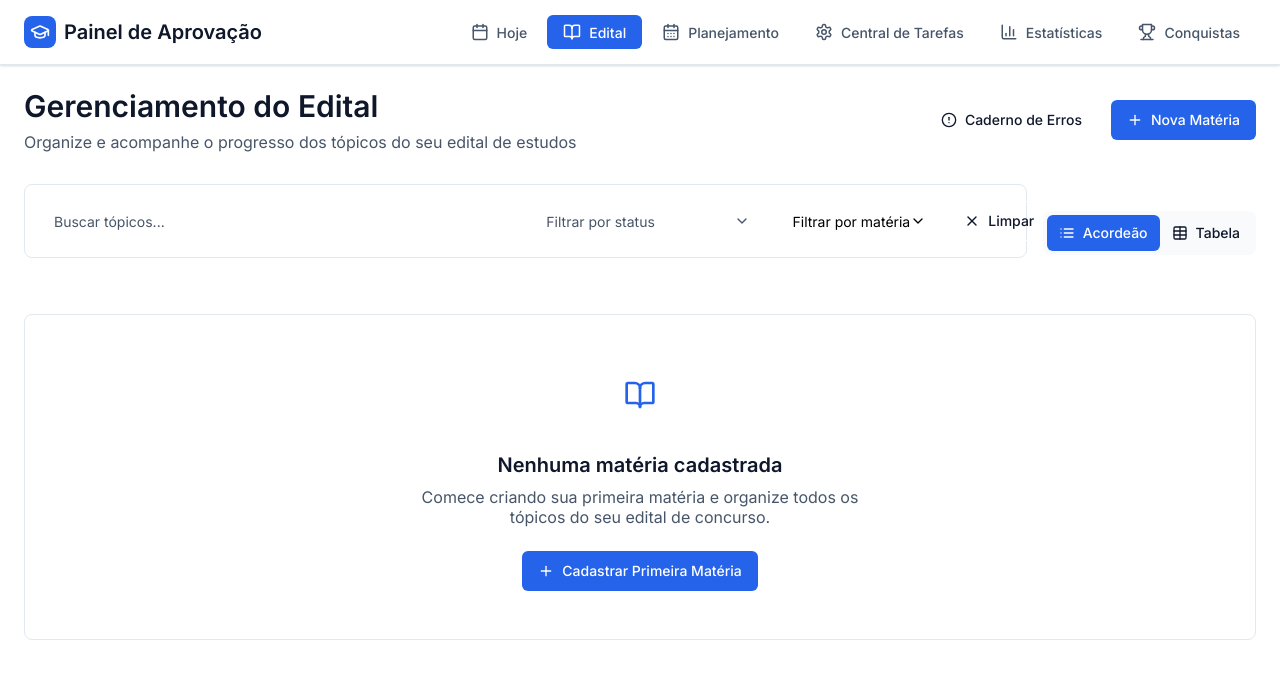
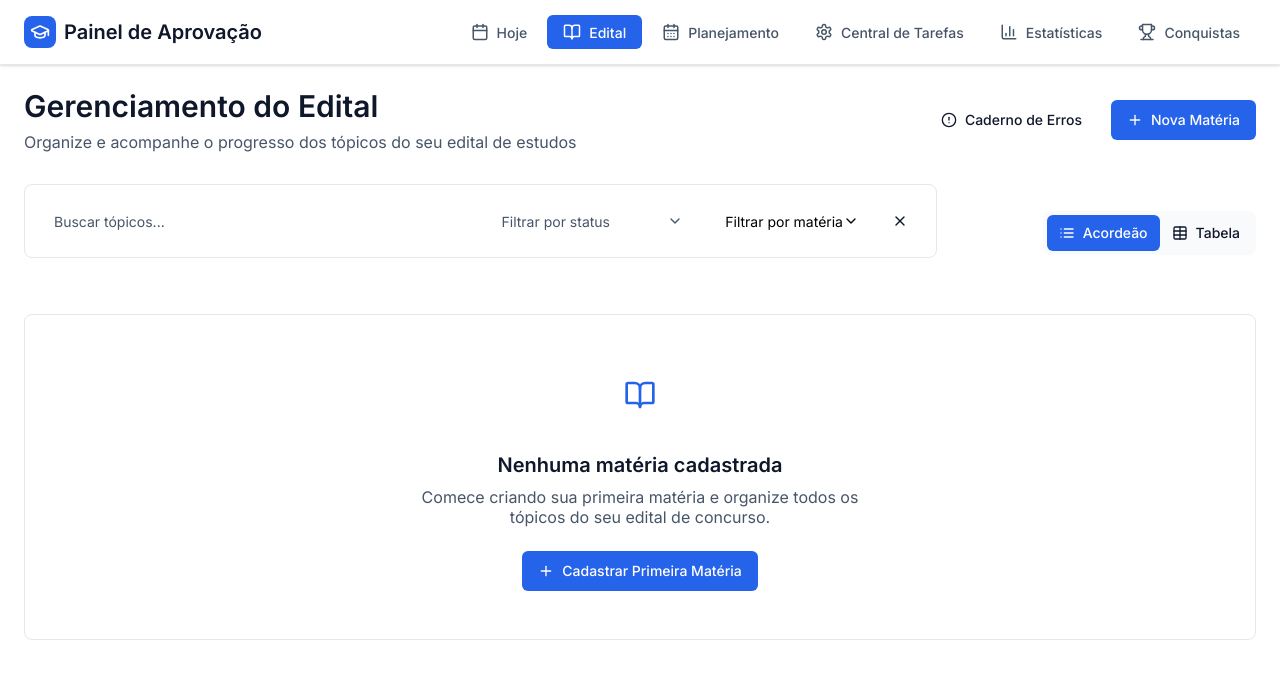
Before and after one commit to Arthur-prog-prf/Questoes-teste, a React (Vite) app: page /exam-syllabus-manager in a window 1280 px wide. Shown: the top 678 px of the page. Built offline with nearby package versions, Linux system fonts and the light colour scheme.

Commit message:
Update SearchAndFilters.jsx

```diff
--- a/src/pages/exam-syllabus-manager/components/SearchAndFilters.jsx
+++ b/src/pages/exam-syllabus-manager/components/SearchAndFilters.jsx
@@ -31,8 +31,8 @@ const SearchAndFilters = ({
 
   return (
     <div className="bg-white rounded-lg border border-border p-4 mb-6">
-      <div className="grid grid-cols-1 md:grid-cols-4 gap-4">
-        <div className="md:col-span-2">
+  <div className="grid grid-cols-1 sm:grid-cols-2 lg:grid-cols-4 gap-4">
+    <div className="sm:col-span-2">
       <Input
         type="search"
         placeholder="Buscar tópicos..."
@@ -41,32 +41,25 @@ const SearchAndFilters = ({
         className="w-full"
       />
     </div>
-        <div>
     <Select
       placeholder="Filtrar por status"
       options={statusOptions}
       value={statusFilter}
       onChange={onStatusFilterChange}
     />
-        </div>
-        <div className="flex items-end gap-2">
-          <div className="flex-1">
+    <div className="flex items-end space-x-2">
       <Select
         placeholder="Filtrar por matéria"
         options={subjectOptions}
         value={subjectFilter}
         onChange={onSubjectFilterChange}
       />
-          </div>
       <Button
         variant="outline"
-            size="default"
+        size="icon"
         onClick={onClearFilters}
         iconName="X"
-            iconSize={16}
-          >
-            Limpar
-          </Button>
+      />
     </div>
   </div>
 </div>
```
Lines whose indentation alone changed are shown as unchanged.
